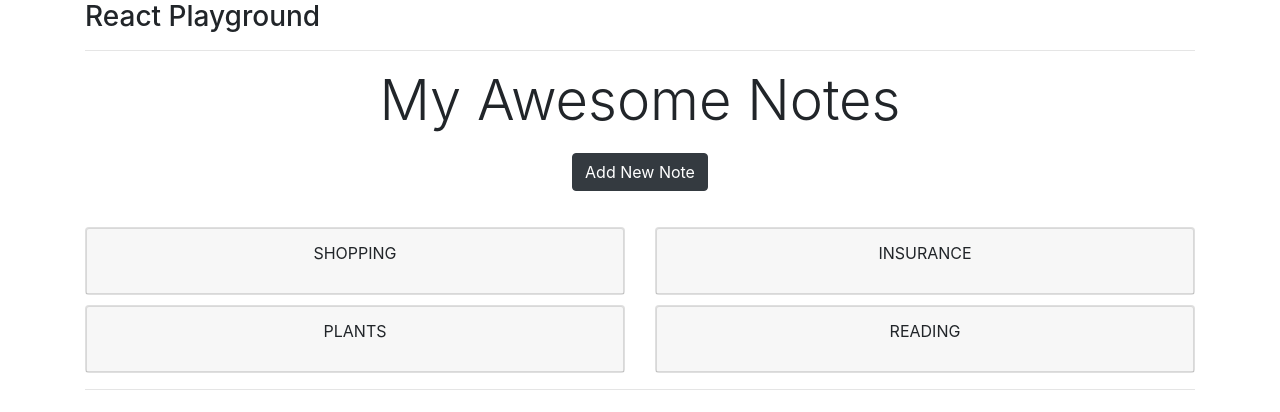
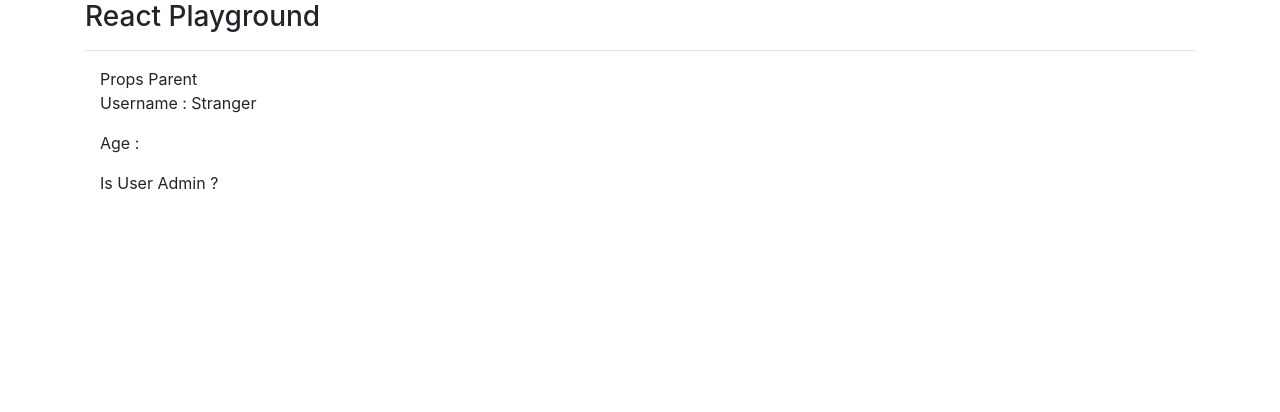
Before and after one commit to synergy2411/learning-react, a React (Create React App) app in the folder 02-playground/: page / in a window 1280 px wide. Shown: the top 412 px of the page. Built offline with nearby package versions, Linux system fonts and the light colour scheme.

Commit message:
prop types

```diff
--- a/02-playground/package.json
+++ b/02-playground/package.json
@@ -7,6 +7,7 @@
     "@testing-library/react": "^9.5.0",
     "@testing-library/user-event": "^7.2.1",
     "bootstrap": "^4.5.2",
+    "prop-types": "^15.7.2",
     "react": "^16.13.1",
     "react-dom": "^16.13.1",
     "react-scripts": "3.4.2"
--- a/02-playground/src/App.js
+++ b/02-playground/src/App.js
@@ -9,6 +9,7 @@ import ErrorBoundaryDemo from "./ErrorBoundaryDemo/ErrorBoundaryDemo";
 import ErrorBoundary from "./hoc/ErrorBoundary";
 import Notes from "./NotesApp/Notes";
 import '../node_modules/bootstrap/dist/css/bootstrap.min.css';
+import PropsParent from "./PropTypesDemo/PropsParent";
 
 function App() {
   return (
@@ -16,7 +17,9 @@ function App() {
       <h3>React Playground</h3>
       <hr />
 
-      <Notes />
+      <PropsParent />
+
+      {/* <Notes /> */}
 
 
 
--- /dev/null
+++ b/02-playground/src/PropTypesDemo/PropsChild.js
@@ -0,0 +1,31 @@
+import React from 'react';
+import PropTypes from 'prop-types';
+import PropsParent from './PropsParent';
+
+class PropsChild extends React.Component{
+
+    render(){
+        return (
+            <div>
+                <p>Username : {this.props.username}</p>
+                <p>Age : {this.props.age}</p>
+        <p>Is User Admin ?  { this.props.isAdmin}</p>
+            </div>
+        )
+    }
+
+}
+
+PropsChild.propTypes = {
+    username : PropTypes.string,
+    age : PropTypes.number.isRequired,
+    isAdmin : PropTypes.bool,
+    onChangeName : PropTypes.func
+}
+
+PropsChild.defaultProps = {
+    username : "Stranger"
+}
+
+
+export default PropsChild;
--- /dev/null
+++ b/02-playground/src/PropTypesDemo/PropsParent.js
@@ -0,0 +1,21 @@
+import React from 'react';
+import PropsChild from './PropsChild';
+
+const PropsParent = props =>{
+    const age = 32;
+    const bool = true;
+    const changeName = () => {};
+
+    return (
+        <div className="container">
+            Props Parent
+            {/* <PropsChild username= "FooBar"  */}
+            <PropsChild
+                // age = {age}
+                isAdmin= {bool}
+                onChangeName = {changeName}/>
+        </div>
+    )
+}
+
+export default PropsParent;
```
